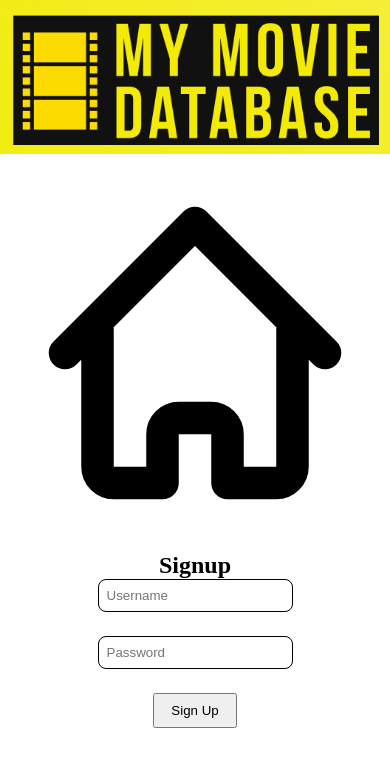
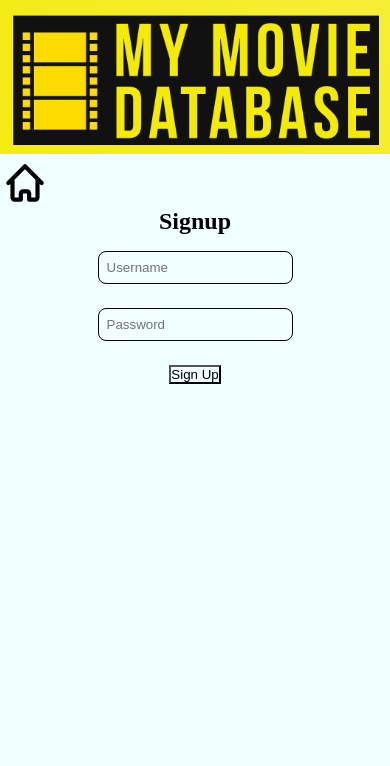
Before and after one commit to PNorrmyr/movieDBExam, a React (Vite) app: page /signup in a window 390 px wide. Shown: the top 766 px of the page. Built offline with nearby package versions, Linux system fonts and the light colour scheme; no server answers.

Commit message:
more styllign

```diff
--- a/src/App.css
+++ b/src/App.css
@@ -2,6 +2,7 @@
     box-sizing: border-box;
     margin: 0;
     padding: 0;
+    background-color: azure;
 }
 
 Link{
--- a/src/components/NavComponent.tsx
+++ b/src/components/NavComponent.tsx
@@ -33,7 +33,10 @@ function NavComponent({ tempClass } : Props) {
       {
            <div className="btns">
               <Link to={'/'}>
-                  <button className="user-btn" onClick={handleLogout}>Logout</button>
+                  <button className="user-btn"
+                          onClick={handleLogout}>
+                          Logout
+                  </button>
               </Link>
 
               <Link to={'/favorites'}>
--- a/src/components/styles/MovieDetailsComponent.css
+++ b/src/components/styles/MovieDetailsComponent.css
@@ -1,3 +1,5 @@
+@media (max-width: 500px){
+
     .nav{
         display: flex;
         justify-content: space-between;
@@ -26,4 +28,7 @@ img, video{
         flex-direction: column;
         align-items: center;
         gap: 1rem;
+        padding: 1rem;
     }
+
+}
--- a/src/components/styles/SignUpComponent.css
+++ b/src/components/styles/SignUpComponent.css
@@ -3,6 +3,18 @@
         display: flex;
         flex-direction: column;
         justify-content: center;
+    }
+
+    .home-btn{
+        max-width: 50px;
+        display: flex;
+
+    }
+
+    h2{
+        margin-bottom: 1rem;
+        margin-top: 0;
+        padding-top: 0;
     }
 
     .signup-form{
--- a/src/pages/MovieDetailspage.tsx
+++ b/src/pages/MovieDetailspage.tsx
@@ -28,7 +28,7 @@ function MovieDetailspage() {
 
 
   return (
-    <section>
+    <section className="movie-details-page-wrapper">
         <NavComponent tempClass="hide-page"/>
         <div className="details-page-wrapper">
             { movie ? <MovieDetailsComponent  /> : <p>Fetching Movie</p>}
--- a/src/pages/styles/MovieDetailsPage.css
+++ b/src/pages/styles/MovieDetailsPage.css
@@ -1,7 +1,8 @@
-button {
-    padding: .5rem 1rem;
+@media (max-width: 500px) {
+    .details-page-wrapper{
+        max-width: 100%;
+    }
+
+
+
 }
-
-.details-page-wrapper{
-    padding: 1rem;
-}
```
Lines whose indentation alone changed are shown as unchanged.
